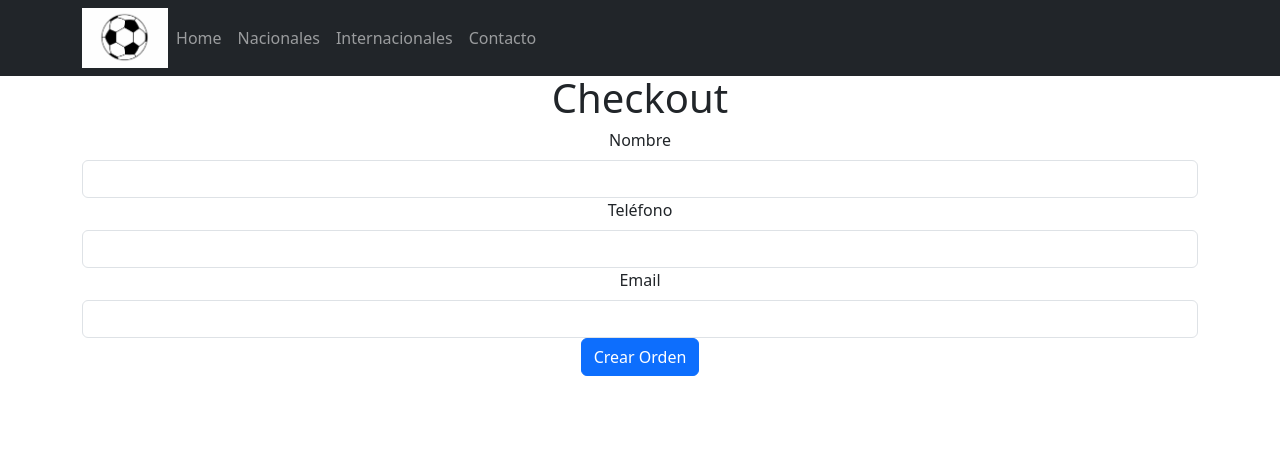
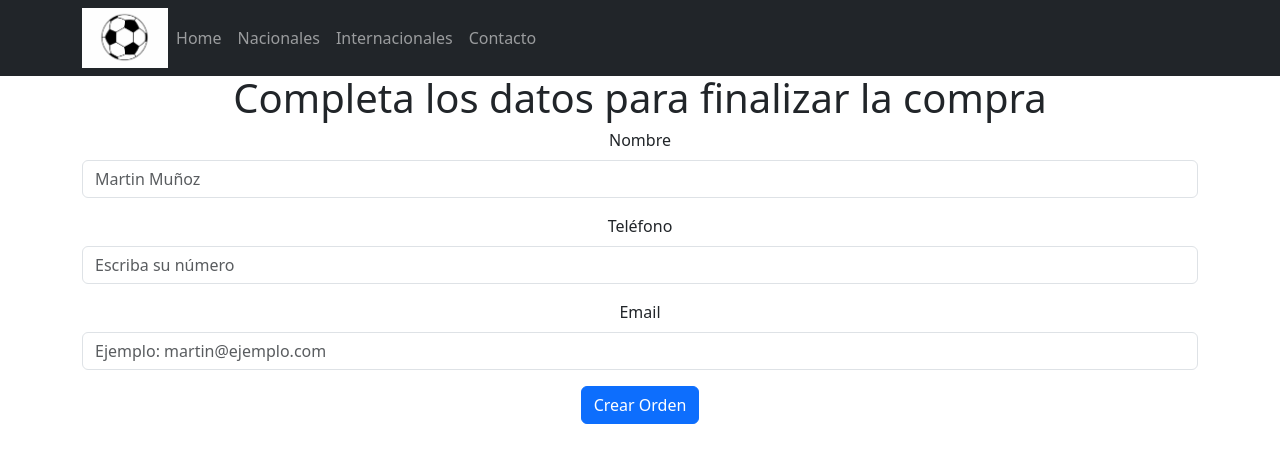
Before and after one commit to martinmunoz1989/Tienda-de-remeras, a React (Vite) app: page /Checkout in a window 1280 px wide. Shown: the top 462 px of the page. Built offline with nearby package versions, Linux system fonts and the light colour scheme.

Commit message:
detalles generales

```diff
--- a/src/Components/Cart/Cart.jsx
+++ b/src/Components/Cart/Cart.jsx
@@ -3,7 +3,7 @@ import { Link } from "react-router-dom";
 import ItemDetail from "../ItemDetail/ItemDetail";
 import { ItemsContext } from "../../context/CartContext";
 import NavBar from "../NavBar/NavBar";
-import { Button} from "react-bootstrap";
+import { Button } from "react-bootstrap";
 import "../Cart/Cart.css"
 
 const Cart = () => {
@@ -17,7 +17,7 @@ const Cart = () => {
                     <h1>No hay items en el carrito</h1>
                     <Link to='/'>
                         <Button variant="dark">Regresar al Catalogo</Button>
-                        </Link>
+                    </Link>
                 </div>
             </div>);
     }
@@ -30,7 +30,7 @@ const Cart = () => {
             <div>
                 {cart.map(item => (
                     <div key={item.id} className="d-flex align-items-center justify-content-center mb-3">
-                        <ItemDetail {...item} className="button-spacing mr-3" />
+                        <ItemDetail {...item} showCloseButton={false} className="button-spacing mr-3" />
                         <p className="mr-3">Cantidad: {item.cantidad}</p>
                         <button onClick={() => removeItem(item.id)}>Eliminar</button>
                     </div>
--- a/src/Components/Checkout/Checkout.jsx
+++ b/src/Components/Checkout/Checkout.jsx
@@ -34,7 +34,7 @@ const Checkout = () => {
     return (
         <div>
             <NavBar />
-            <h1>Checkout</h1>
+            <h1>Completa los datos para finalizar la compra</h1>
             <CheckoutForm onConfirm={handleClickOrderConfirmation} />
         </div>
     );
--- a/src/Components/CheckoutForm/CheckoutForm.jsx
+++ b/src/Components/CheckoutForm/CheckoutForm.jsx
@@ -1,13 +1,29 @@
 import { useState } from 'react'
-import { Form, Button, Container } from 'react-bootstrap';
+import { Form, Button, Container, Alert } from 'react-bootstrap';
 
 const CheckoutForm = ({ onConfirm }) => {
     const [nombre, setnombre] = useState('')
     const [telefono, settelefono] = useState('')
     const [email, setEmail] = useState('')
+    const [error, setError] = useState('')
 
     const handleConfirm = (event) => {
         event.preventDefault()
+
+        if(!nombre) {
+            setError('Por favor, introduzca su nombre.');
+            return;
+        }
+
+        if(!telefono.startsWith('11')) {
+            setError('El campo del telefono esta incompleto.');
+            return;
+        }
+
+        if(!email) {
+            setError('Por favor, introduzca su email.');
+            return;
+        }
 
         const userData = {
             nombre, telefono, email
@@ -19,29 +35,34 @@ const CheckoutForm = ({ onConfirm }) => {
     return (
         <Container>
             <Form onSubmit={handleConfirm}>
-                <Form.Group classnombre="mb-3">
+                {error && <Alert variant="danger">{error}</Alert>}
+
+                <Form.Group className="mb-3">
                     <Form.Label>Nombre</Form.Label>
                     <Form.Control
                         type="text"
                         value={nombre}
+                        placeholder="Martin Muñoz"
                         onChange={({ target }) => setnombre(target.value)}
                     />
                 </Form.Group>
 
-                <Form.Group classnombre="mb-3">
+                <Form.Group className="mb-3">
                     <Form.Label>Teléfono</Form.Label>
                     <Form.Control
                         type="text"
                         value={telefono}
+                        placeholder="Escriba su número"
                         onChange={({ target }) => settelefono(target.value)}
                     />
                 </Form.Group>
 
-                <Form.Group classnombre="mb-3">
+                <Form.Group className="mb-3">
                     <Form.Label>Email</Form.Label>
                     <Form.Control
                         type="email"
                         value={email}
+                        placeholder="Ejemplo: martin@ejemplo.com"
                         onChange={({ target }) => setEmail(target.value)}
                     />
                 </Form.Group>
@@ -54,6 +75,4 @@ const CheckoutForm = ({ onConfirm }) => {
     );
 }
 
-
-
-export default CheckoutForm
+export default CheckoutForm;
--- a/src/Components/ItemCount/itemCount.jsx
+++ b/src/Components/ItemCount/itemCount.jsx
@@ -1,14 +1,15 @@
 import { Button } from "react-bootstrap";
 import { useState } from "react";
 
-function ItemCount({ id, imagen, descripcion, precio, onAdd }) {
+function ItemCount({ id, imagen, descripcion, precio, stock, onAdd }) {
     const [contador, setContador] = useState(0);
 
 
     const sumar = () => {
+        if(contador < stock){
         setContador(contador + 1);
     }
-
+}
     const restar = () => {
         if (contador > 0) {
             setContador(contador - 1);
@@ -21,6 +22,7 @@ function ItemCount({ id, imagen, descripcion, precio, onAdd }) {
             imagen,
             descripcion,
             precio,
+            stock,
             cantidad: contador
         });
     }
--- a/src/Components/ItemDetail/ItemDetail.jsx
+++ b/src/Components/ItemDetail/ItemDetail.jsx
@@ -1,12 +1,36 @@
 import Card from 'react-bootstrap/Card';
+import Button from 'react-bootstrap/Button';
 
-function ItemDetail({ id, descripcion, precio, className }) {
+function ItemDetail({ id, descripcion, precio, stock, onClose, showCloseButton = true }) {
+
     return (
-        <div className={className}>
-            <Card key={id}>
+        <div>
+            <Card key={id} style={{ position: 'relative' }}>
+                {showCloseButton && (
+                    <Button
+                        variant="link"
+                        className="position-absolute text-danger bg-dark rounded"
+                        style={{
+                            right: '5px',
+                            top: '5px',
+                            zIndex: 1,
+                            fontSize: '20px',
+                            padding: '0.25rem 0.5rem',
+                            textDecoration: 'none',
+                        }}
+                        onClick={onClose}
+                    >
+                        x
+                    </Button>
+                )}
                 <Card.Body>
                     <Card.Title>{descripcion}</Card.Title>
-                    <Card.Text>${precio}</Card.Text>
+                    <Card.Text>
+                        Precio: ${precio}
+                    </Card.Text>
+                    <Card.Text>
+                        Stock: {stock}
+                    </Card.Text>
                 </Card.Body>
             </Card>
         </div>
@@ -14,3 +38,4 @@ function ItemDetail({ id, descripcion, precio, className }) {
 }
 
 export default ItemDetail;
+``
--- a/src/Components/ItemDetailContainer/ItemDetailContainer.jsx
+++ b/src/Components/ItemDetailContainer/ItemDetailContainer.jsx
@@ -1,5 +1,4 @@
 import { useEffect, useState } from "react"
-import { listaProductosById } from "../AsyncMock/asyncMock"
 import ItemDetail from "../ItemDetail/ItemDetail"
 
 const ItemDetailContainer = () => {
--- a/src/context/CartContext.jsx
+++ b/src/context/CartContext.jsx
@@ -1,5 +1,5 @@
 import { createContext, useState } from "react";
-import { addDoc, collection } from "firebase/firestore";
+import { addDoc, collection, updateDoc } from "firebase/firestore";
 import { firestore } from "../firebase/client";
 
 export const ItemsContext = createContext({
@@ -13,7 +13,7 @@ export const ItemsContext = createContext({
 function ItemsProvider({ children }) {
     const [cart, setCart] = useState([]);
     const [itemsCant, setItemsCant] = useState(0);
-    const [order, setOrder] = useState({})
+    const [docId, setDocId] = useState({})
 
     //agrega al listado de items
 
@@ -71,6 +71,7 @@ function ItemsProvider({ children }) {
             id: item.id,
             descripcion: item.descripcion,
             precio: item.precio,
+
         }));
 
         const totalValue = cart.reduce((acc, item) => acc + (item.precio * item.cantidad), 0);
@@ -80,12 +81,19 @@ function ItemsProvider({ children }) {
             items: itemsData,
             total: totalValue,
         };
+        console.log(orderData);
 
         const ordersRef = collection(firestore, "Orders");
 
         const docRef = await addDoc(ordersRef, orderData);
+        setDocId(docRef.id)
         return docRef.id;  // Trae el ID del documento creado en Firestore
     }
+
+    /* const handleClickModificarDatos = ()=>{
+        const docRef = doc(firestore,"Orders", docId )
+        updateDoc(docRef, )
+    } */
 
 
     return <ItemsContext.Provider
```
Also changed, not shown: src/Components/Item/Item.jsx (+24 -16 lines).
